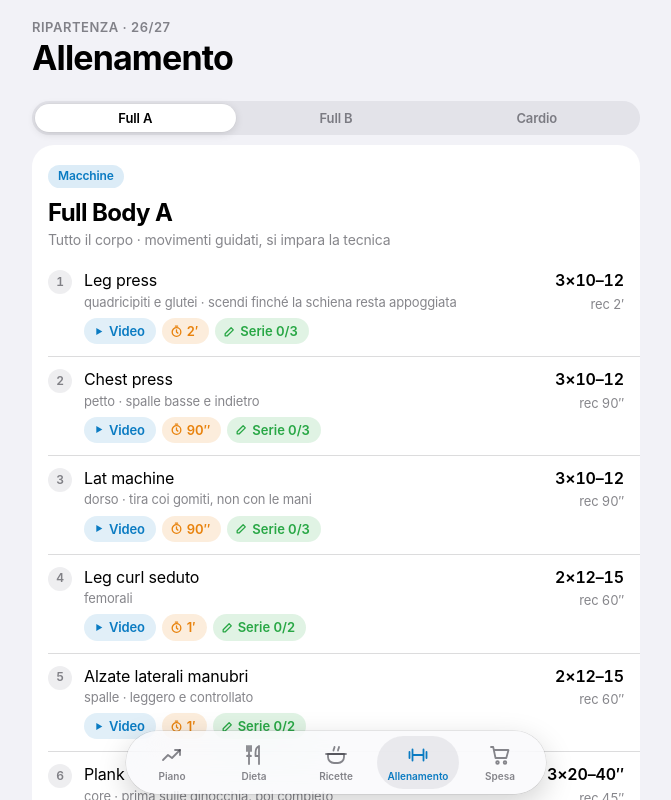
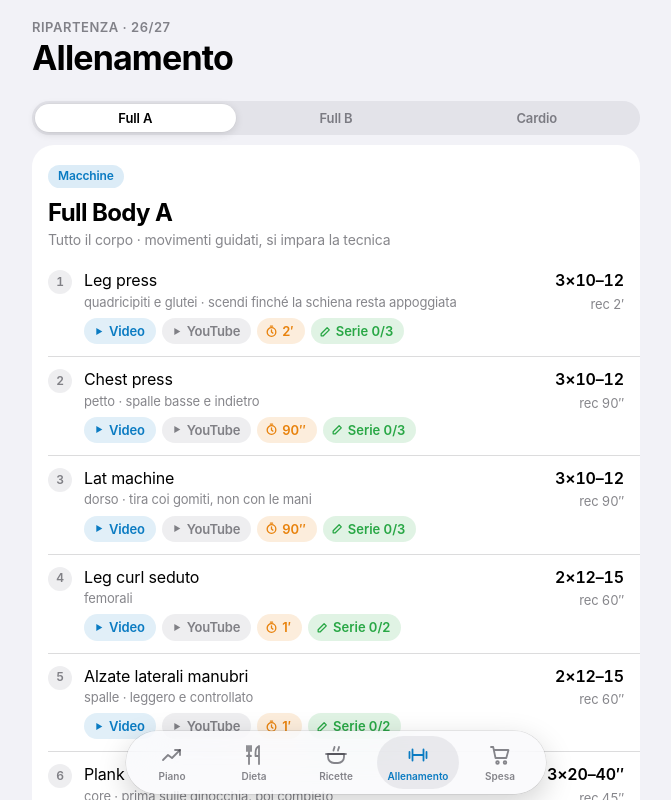
Before and after one commit to StefanoSurian/ripartenza, a plain HTML site: page index.html in a window 1280 px wide. Both pictures are taken after a click on the button "Allenamento". Shown: the top 800 px of the page, without its empty margins (304-975 px from the left). Drawn offline with Linux system fonts and the light colour scheme.

Commit message:
Video esercizi: pagine MuscleWiki in italiano, YouTube come riserva
Co-Authored-By: Claude Opus 5.5 <noreply@anthropic.com>

```diff
--- a/index.html
+++ b/index.html
@@ -145,6 +145,7 @@
   .vids{display:flex;flex-wrap:wrap;gap:6px;margin-top:7px;}
   .vid{display:inline-flex;align-items:center;gap:4px;font-size:13px;font-weight:600;color:var(--accent);text-decoration:none;background:color-mix(in srgb,var(--accent) 12%,transparent);border-radius:100px;padding:4px 11px 4px 8px;}
   .vid svg{width:13px;height:13px;fill:currentColor;}
+  .vid.yt{color:var(--label2);background:var(--fill);}
   button.vid{border:0;font:inherit;font-size:13px;font-weight:600;cursor:pointer;}
   .vid.tmr{color:var(--off);background:color-mix(in srgb,var(--off) 14%,transparent);}
   .vid.tmr svg,.vid.lg svg{fill:none;stroke:currentColor;stroke-width:2.4;stroke-linecap:round;stroke-linejoin:round;}
@@ -915,11 +916,34 @@ function renderRicette() {
 }
 
 /* ---------- Allenamento ---------- */
-// Video: il 5° campo di un esercizio può essere un testo da cercare su YouTube,
-// un link diretto a un video (https://...), oppure una lista di [etichetta, testo o link].
+// Video: il pulsante principale apre la pagina MuscleWiki in italiano (MW, per nome esercizio:
+// uno slug o una lista di [etichetta, slug]). Il pulsante "YouTube" resta come riserva e cerca
+// il 5° campo dell'esercizio (testo, link https://... o lista di [etichetta, testo]) o il nome.
+const MW = {
+  'Leg press': 'machine-leg-press',
+  'Chest press': 'machine-chest-press',
+  'Lat machine': 'machine-pulldown',
+  'Leg curl seduto': 'machine-seated-leg-curl',
+  'Alzate laterali manubri': 'dumbbell-lateral-raise',
+  'Plank': 'forearm-plank',
+  'Goblet squat': 'dumbbell-goblet-squat',
+  'Pulley': 'machine-seated-cable-row',
+  'Panca manubri': 'dumbbell-bench-press',
+  'Ponte glutei / hip thrust': [['Ponte', 'glute-bridge'], ['Hip thrust', 'barbell-hip-thrust']],
+  'Shoulder press macchina': 'machine-overhand-overhead-press',
+  'Curl manubri + push-down ai cavi': [['Curl', 'dumbbell-curl'], ['Push-down', 'cable-rope-pushdown']],
+  'Dead bug': 'dead-bug',
+};
+const ICON_PLAY = '<svg viewBox="0 0 24 24"><path d="M8 5.5v13l11-6.5z"/></svg>';
 const videoUrl = q => q.startsWith('http') ? q : 'https://www.youtube.com/results?search_query=' + encodeURIComponent(q + ' esecuzione corretta');
-const videoLinks = (name, vid) => (Array.isArray(vid) ? vid : [['Video', vid || name]]).map(([l, q]) =>
-  `<a class="vid" href="${videoUrl(q)}" target="_blank" rel="noopener"><svg viewBox="0 0 24 24"><path d="M8 5.5v13l11-6.5z"/></svg>${l}</a>`).join('');
+const vidA = (href, label, cls = '') => `<a class="vid${cls}" href="${href}" target="_blank" rel="noopener">${ICON_PLAY}${label}</a>`;
+const videoLinks = (name, vid) => {
+  const yt = Array.isArray(vid) ? vid : [['Video', vid || name]];
+  const mw = MW[name];
+  if (!mw) return yt.map(([l, q]) => vidA(videoUrl(q), l)).join('');
+  return (Array.isArray(mw) ? mw : [['Video', mw]]).map(([l, s]) => vidA('https://musclewiki.com/it-it/exercise/' + s, l)).join('')
+    + vidA(videoUrl(Array.isArray(vid) ? name : (vid || name)), 'YouTube', ' yt');
+};
 
 // "2′" → 120, "90″" → 90 · "3×10–12" → 3 serie, massimo 12
 const restSec = s => { const m = /(\d+)\s*([′″])/.exec(s); return m ? +m[1] * (m[2] === '′' ? 60 : 1) : 0; };
```
